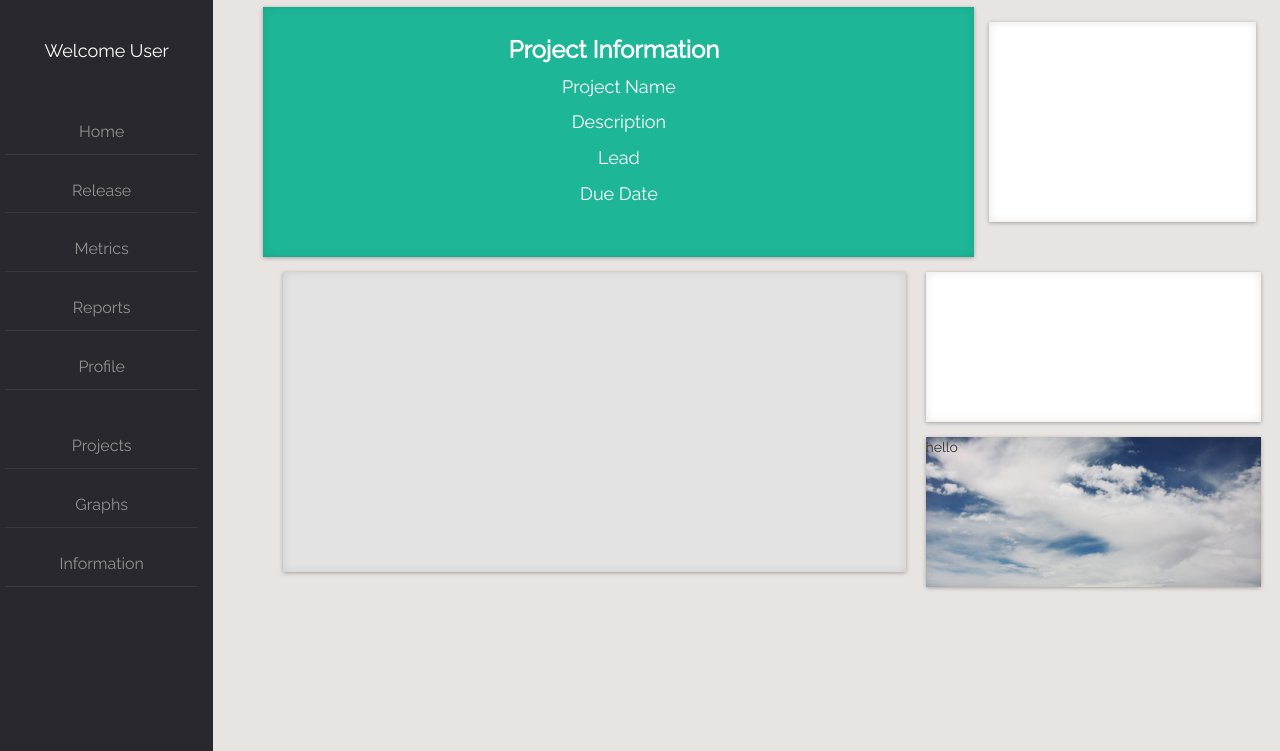
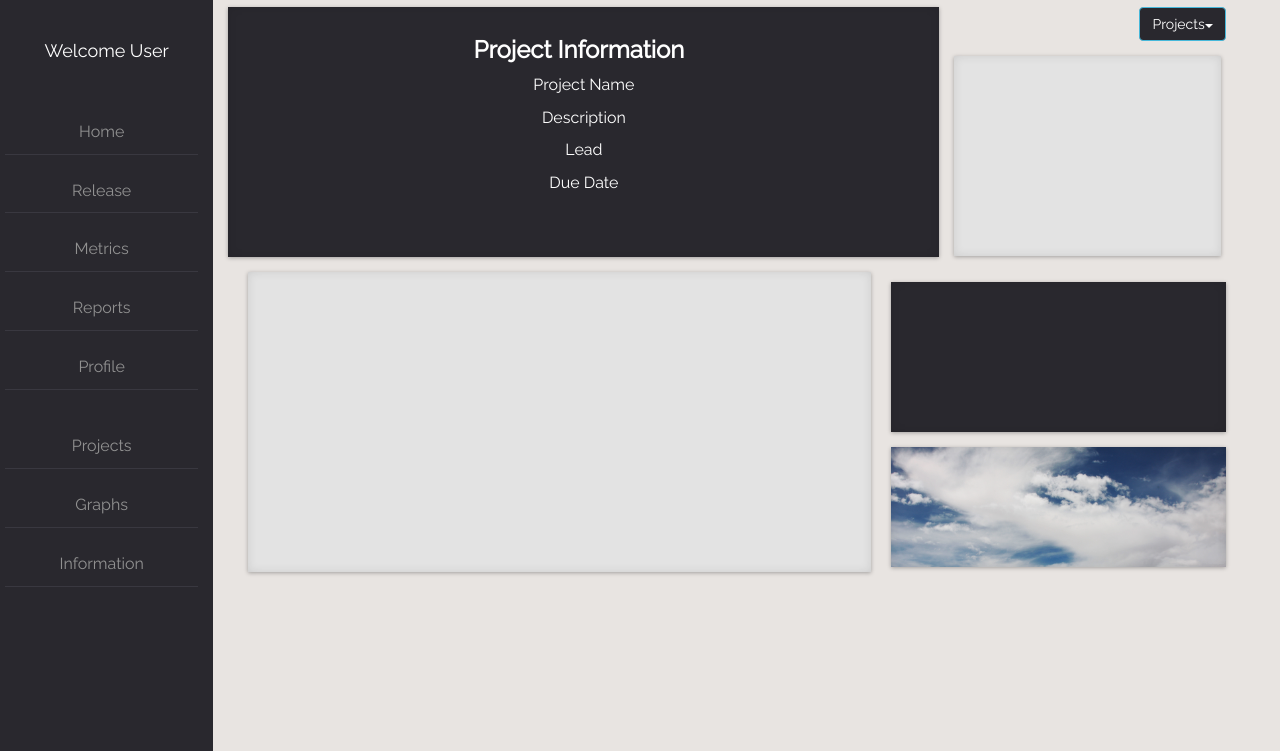
Before and after one commit to jaygrl216/JiraClient-Console, a plain HTML site: page pmportal/WebContent/altDesign/release.html in a window 1280 px wide. Shown: the part 49-800 px from the top of the page. Drawn offline with Linux system fonts and the light colour scheme.

Commit message:
grid on new side complete

```diff
--- a/pmportal/WebContent/altDesign/release.html
+++ b/pmportal/WebContent/altDesign/release.html
@@ -52,7 +52,19 @@
                         </div>
                     </div>
 
-                    <div class="col-lg-3" id="section2">
+                    <div class="col-lg-3">
+                        <div class="row">
+                            <div class="dropdown" id="projList">
+                                <button type="button" data-toggle="dropdown" class="btn btn-info dropdown-toggle">
+                                    Projects<span class="caret"></span>
+                                </button>
+                                <ul class="dropdown-menu" id="projectList">
+                                </ul>
+                            </div>
+
+                            <div class="col-lg-12" id="section2">
+                            </div>
+                        </div>
                     </div>
                 </div>
 
@@ -65,7 +77,6 @@
                         </div>
 
                         <div class="row" id="section5">
-                            hello
                         </div>
                     </div>
                 </div>
--- a/pmportal/WebContent/altDesign/style/mainStyle.css
+++ b/pmportal/WebContent/altDesign/style/mainStyle.css
@@ -49,13 +49,13 @@ nav h4 {
 #section1 {
     height: 250px;
     box-shadow:0 1px 4px rgba(0, 0, 0, 0.3), 0 0 10px rgba(0, 0, 0, 0.1) inset;
-    background-color: #1db697;
-    margin-left: 50px;
+    background-color: #29282e;
+    margin-left: 15px;
 }
 
 #info {
     margin-top: 30px;
-    font-size: 18px;
+    font-size: 16px;
     color:#fff;
     text-align: center;
 }
@@ -67,7 +67,7 @@ nav h4 {
 #section2 {
     height: 200px;
     box-shadow:0 1px 4px rgba(0, 0, 0, 0.3), 0 0 10px rgba(0, 0, 0, 0.1) inset;
-    background-color: #fff;
+    background-color: #E3E3E3;
     margin-left: 15px;
     margin-top: 15px;
 }
@@ -76,20 +76,20 @@ nav h4 {
     height: 300px;
     box-shadow:0 1px 4px rgba(0, 0, 0, 0.3), 0 0 10px rgba(0, 0, 0, 0.1) inset;
     background-color: #E3E3E3;
-    margin-left: 70px;
+    margin-left: 35px;
     margin-top: 15px;
 }
 
 #section4 {
     height:150px;
     box-shadow:0 1px 4px rgba(0, 0, 0, 0.3), 0 0 10px rgba(0, 0, 0, 0.1) inset;
-    background-color: #fff;
+    background-color: #29282e;
     margin-left: 5px;
-    margin-top: 15px;
+    margin-top: 25px;
 }
 
 #section5 {
-    height: 150px;
+    height: 120px;
     box-shadow:0 1px 4px rgba(0, 0, 0, 0.3), 0 0 10px rgba(0, 0, 0, 0.1) inset;
     background-image: url(../images/cloud.jpg);
     background-size: cover;
@@ -98,6 +98,15 @@ nav h4 {
 }
 
 h3 {
-    margin-left: 35px;
+    margin-left: 5px;
     font-weight: bold;
 }
+
+
+#projList {
+    margin-left: 200px;
+}
+
+.btn-info {
+    background-color: #29282e;
+}
```
